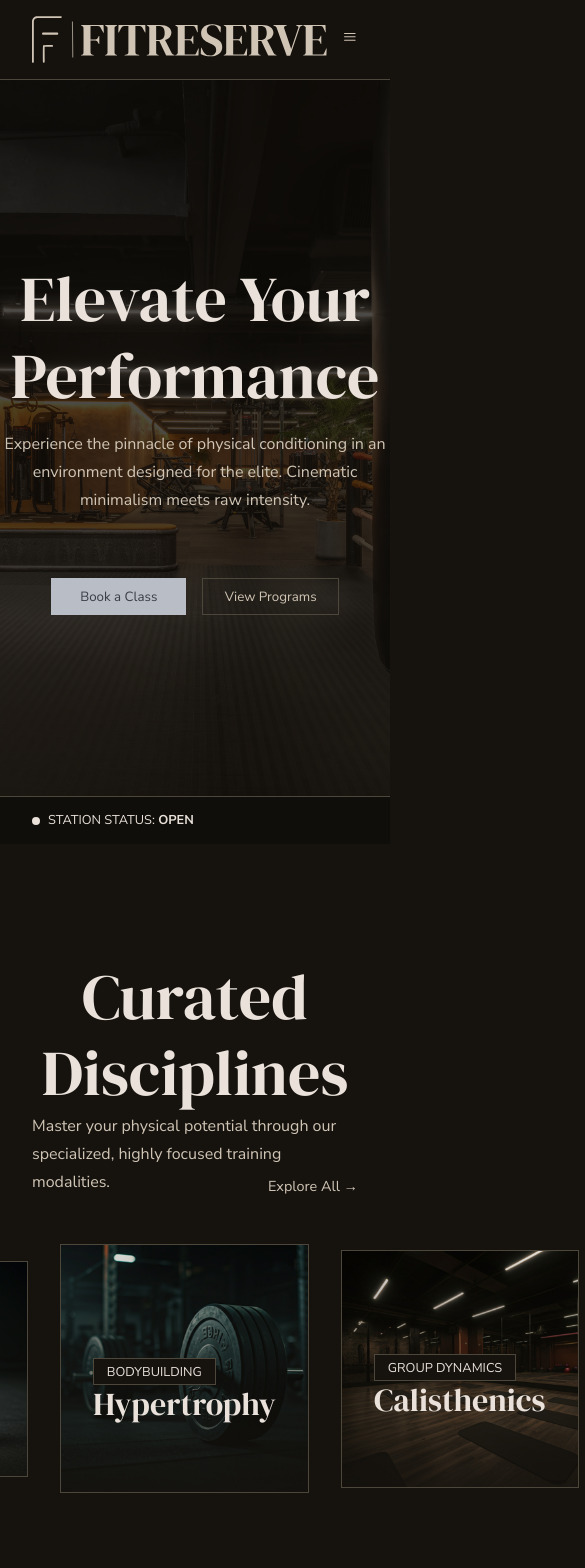
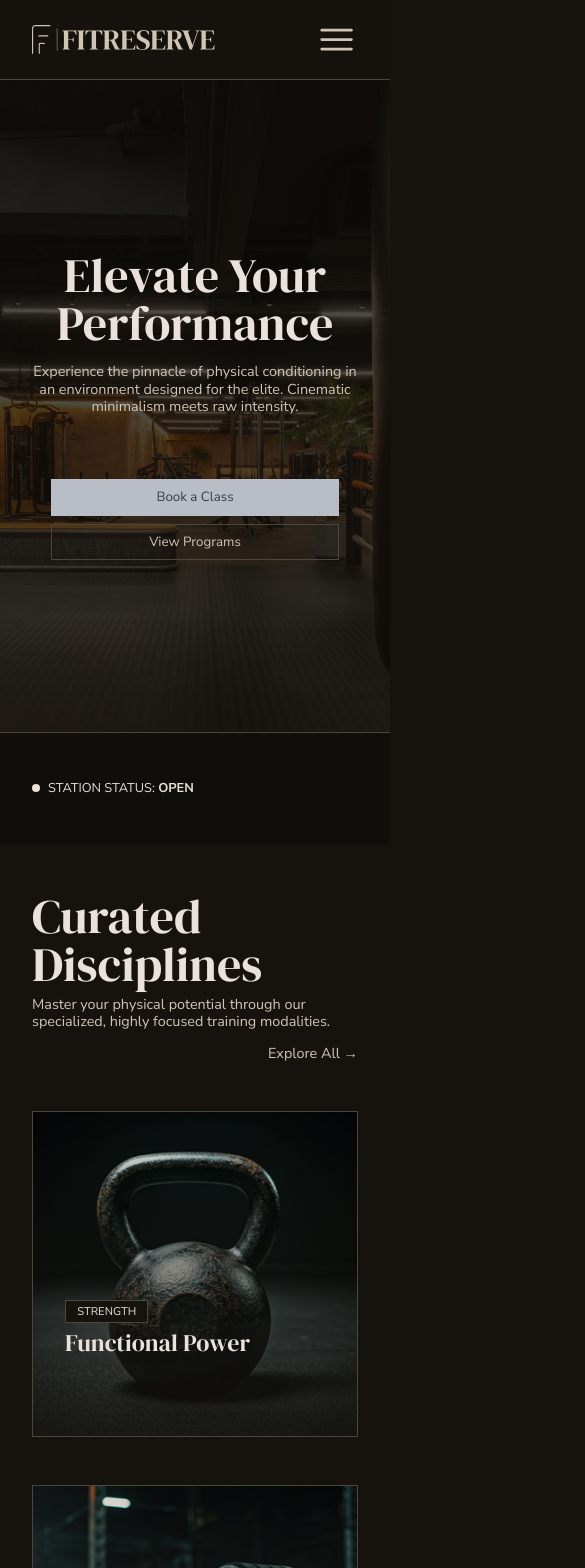
Before and after one commit to nikatopu/fitreserve, a React (Create React App) app: page / in a window 390 px wide. Shown: the top 1568 px of the page, 585 px wide, since content can reach past the window. Built offline with nearby package versions, Linux system fonts and the light colour scheme.

Commit message:
Feat/ Responsive for Home page

```diff
--- a/src/components/atoms/Paragraph/Paragraph.module.scss
+++ b/src/components/atoms/Paragraph/Paragraph.module.scss
@@ -2,6 +2,11 @@
   font-family: var(--font-body);
   font-size: 1em;
   line-height: 1.75em;
+
+  @media (max-width: 768px) {
+    font-size: 0.9em;
+    line-height: 1.2em;
+  }
 }
 
 .small {
--- a/src/components/atoms/Title/Title.module.scss
+++ b/src/components/atoms/Title/Title.module.scss
@@ -3,10 +3,18 @@
   color: var(--text-color-light);
   font-weight: 400;
   font-size: 4em;
-  text-align: center;
   line-height: 1.2em;
+
+  @media (max-width: 768px) {
+    font-size: 3em;
+    line-height: 1em;
+  }
 }
 
 .small {
   font-size: 2em;
+
+  @media (max-width: 768px) {
+    font-size: 1.5em;
+  }
 }
--- a/src/components/atoms/Title/index.tsx
+++ b/src/components/atoms/Title/index.tsx
@@ -6,10 +6,21 @@ interface IProps {
   text: string | JSX.Element;
   className?: string;
   size?: "small" | "medium" | "large";
+  textAlign?: "left" | "center" | "right";
 }
 
-export default function Title({ text, className, size = "medium" }: IProps) {
+export default function Title({
+  text,
+  className,
+  size = "medium",
+  textAlign = "center",
+}: IProps) {
   return (
-    <h1 className={classNames(style.title, style[size], className)}>{text}</h1>
+    <h1
+      className={classNames(style.title, style[size], className)}
+      style={{ textAlign }}
+    >
+      {text}
+    </h1>
   );
 }
--- a/src/components/molecules/Header/Header.module.scss
+++ b/src/components/molecules/Header/Header.module.scss
@@ -33,6 +33,11 @@
       display: block;
     }
   }
+
+  @media (max-width: 768px) {
+    padding: 0 2em;
+    gap: 1em;
+  }
 }
 
 .logoLink,
@@ -44,6 +49,7 @@
 
   @media (max-width: 768px) {
     width: auto;
+    max-width: 12em;
   }
 }
 
--- a/src/components/molecules/ProgramCard/ProgramCard.module.scss
+++ b/src/components/molecules/ProgramCard/ProgramCard.module.scss
@@ -45,6 +45,10 @@
   flex-direction: column;
   align-items: flex-start;
   justify-content: flex-end;
+
+  @media (max-width: 768px) {
+    gap: 0.5em;
+  }
 }
 
 .category {
@@ -57,4 +61,8 @@
   border: 1px solid var(--border-color);
 
   text-transform: uppercase;
+
+  @media (max-width: 768px) {
+    font-size: 0.7em;
+  }
 }
--- a/src/components/organisms/Home/Landing/Landing.module.scss
+++ b/src/components/organisms/Home/Landing/Landing.module.scss
@@ -21,6 +21,10 @@
   align-items: center;
   justify-content: center;
   gap: 1em;
+
+  @media (max-width: 768px) {
+    padding: 0 2em;
+  }
 }
 
 .buttonContainer {
@@ -32,6 +36,11 @@
   flex-direction: row;
   justify-content: center;
   gap: 1em;
+
+  @media (max-width: 768px) {
+    flex-direction: column;
+    gap: 0.5em;
+  }
 }
 
 .statusContainer {
--- a/src/components/organisms/Home/Membership/Membership.module.scss
+++ b/src/components/organisms/Home/Membership/Membership.module.scss
@@ -9,6 +9,10 @@
   min-height: var(--content-min-height);
 
   background-color: var(--background-color-dark);
+
+  @media (max-width: 768px) {
+    gap: 0.5em;
+  }
 }
 
 .tiers {
@@ -21,6 +25,11 @@
   margin-top: 4em;
 
   width: 100%;
+
+  @media (max-width: 768px) {
+    flex-direction: column;
+    gap: 3em;
+  }
 }
 
 .card {
@@ -44,6 +53,7 @@
 
 .premium {
   padding-top: 2em;
+  border-color: rgba(255, 255, 255, 0.2);
 }
 
 .badge {
--- a/src/components/organisms/Home/Membership/index.tsx
+++ b/src/components/organisms/Home/Membership/index.tsx
@@ -52,7 +52,7 @@ export default function Membership() {
     <section className={style.container}>
       <Title text="Access Tiers" />
 
-      <Paragraph text="Select the level of access that aligns with your ambition." />
+      <Paragraph text="Select the level of access that aligns with your ambition." textAlign="center" />
 
       <div className={style.tiers}>
         {sortPremiumInMiddle.map((tier) => (
--- a/src/components/organisms/Home/Programs/Programs.module.scss
+++ b/src/components/organisms/Home/Programs/Programs.module.scss
@@ -22,6 +22,11 @@
   gap: 0em;
 
   position: relative;
+
+  @media (max-width: 768px) {
+    gap: 0.5em;
+    padding-bottom: 2em;
+  }
 }
 
 .link {
@@ -47,4 +52,9 @@
   align-items: center;
   justify-content: center;
   gap: 2em;
+
+  @media (max-width: 768px) {
+    flex-direction: column;
+    gap: 3em;
+  }
 }
--- a/src/components/organisms/Home/Programs/index.tsx
+++ b/src/components/organisms/Home/Programs/index.tsx
@@ -29,7 +29,7 @@ export default function Programs() {
   return (
     <section className={style.container}>
       <div className={style.header}>
-        <Title text="Curated Disciplines" />
+        <Title text="Curated Disciplines" textAlign="left" />
 
         <Paragraph
           text="Master your physical potential through our specialized, highly focused training modalities."
--- a/src/components/organisms/Home/TrainerQuote/TrainerQuote.module.scss
+++ b/src/components/organisms/Home/TrainerQuote/TrainerQuote.module.scss
@@ -10,11 +10,17 @@
   gap: 4em;
 
   padding: var(--section-padding);
+
+  @media (max-width: 768px) {
+    flex-direction: column-reverse;
+    gap: 3em;
+  }
 }
 
 .trainer,
 .quote {
   flex: 1;
+  width: 100%;
   max-width: 35em;
 
   display: flex;
--- a/src/global.scss
+++ b/src/global.scss
@@ -24,7 +24,7 @@
   --content-min-height: calc(100vh - var(--header-height));
 
   @media (max-width: 768px) {
-    --section-padding: 0 2em;
+    --section-padding: 3em 2em;
   }
 }
 
```
